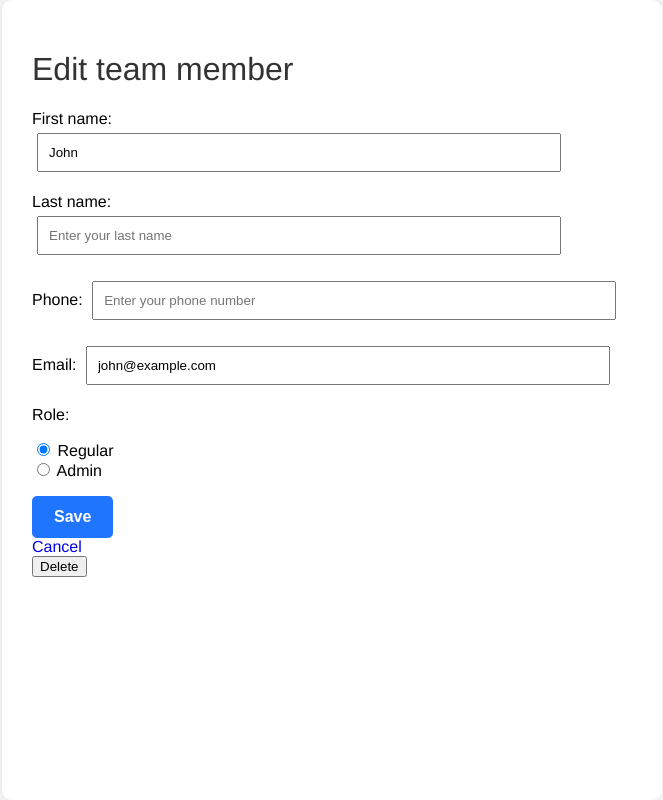
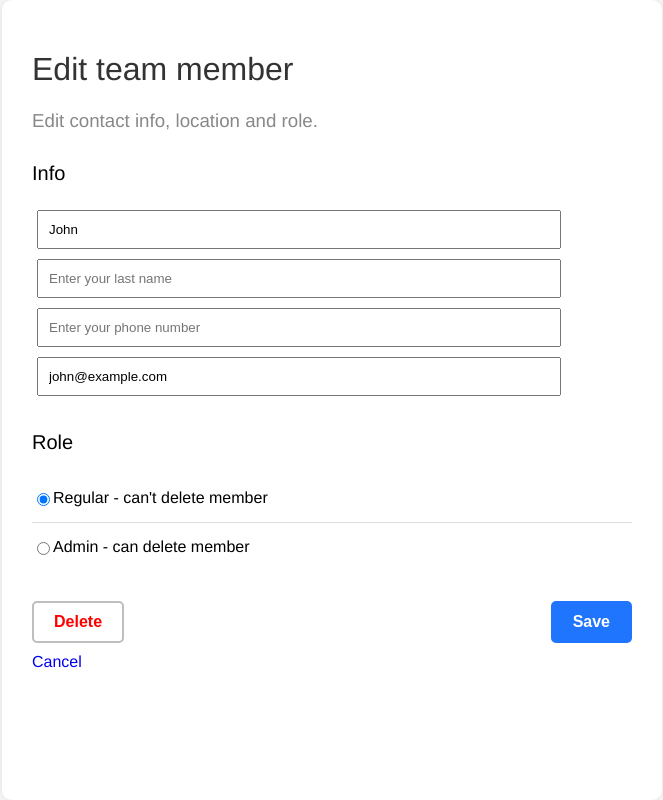
Before and after one commit to yuta519/team-member-management-app, a Django app: page /members/edit/1 in a window 1280 px wide. Shown: the whole page, without its empty margins (308-971 px from the left). Run offline with Django 4.2, Linux system fonts and the light colour scheme; data comes from the database, SQL or seed files in the repository.

Commit message:
Customize update form
To align given form, use django form feature

```diff
--- a/app/members/templates/members/edit.html
+++ b/app/members/templates/members/edit.html
@@ -1,11 +1,44 @@
 {% extends 'members/base.html' %} {% block content %}
 <h1>Edit team member</h1>
+<h3>Edit contact info, location and role.</h3>
 <form method="post" enctype="multipart/form-data">
-  {% csrf_token %} {{ form.as_p }}
-  <button type="submit" class="save-button">Save</button>
-</form>
-<a href="{% url 'members:list' %}">Cancel</a>
-<form method="post" action="{% url 'members:delete' member.id %}">
   {% csrf_token %}
-  <button type="submit">Delete</button>
-</form>{% endblock %}
+  <div class="form-field">
+    <div class="form-section">
+      <div class="form-title-container">
+        <label class="form-title">Info</label>
+      </div>
+    {{ form.first_name }}
+    {{ form.last_name }}
+    {{ form.phone }}
+    {{ form.email }}
+  </div>
+  <div class="form-field">
+    <div class="form-section">
+      <div class="form-title-container">
+        <label class="form-title">Role</label>
+      </div>
+      <ul>
+        {% for radio in form.role %}
+          <li>
+            {{ radio.tag }}
+            <label for="value_{{ forloop.counter0 }}">
+              {% if radio.choice_label == 'Regular' %} Regular - can't delete member
+              {% elif radio.choice_label == 'Admin' %} Admin - can delete member
+              {% endif %}
+            </label>
+          </li>
+        {% endfor %}
+      </ul>
+    </div>
+  </div>
+  <div class="form-button-container">
+    <form method="post" action="{% url 'members:delete' member.id %}">
+      {% csrf_token %}
+      <button type="submit" class="delete-button">Delete</button>
+    </form>
+    <button type="submit" class="save-button">Save</button>
+  </div>
+  <a href="{% url 'members:list' %}">Cancel</a>
+  </form>
+{% endblock %}
```
